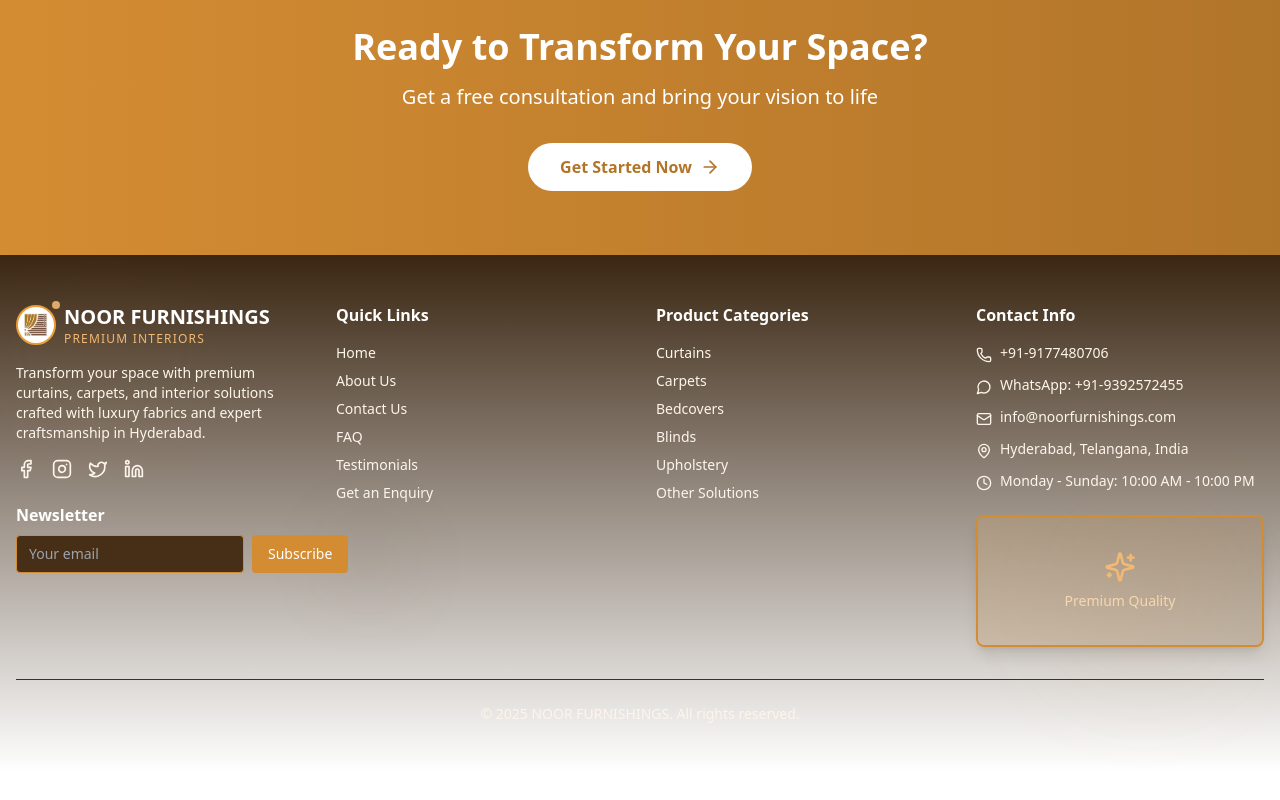
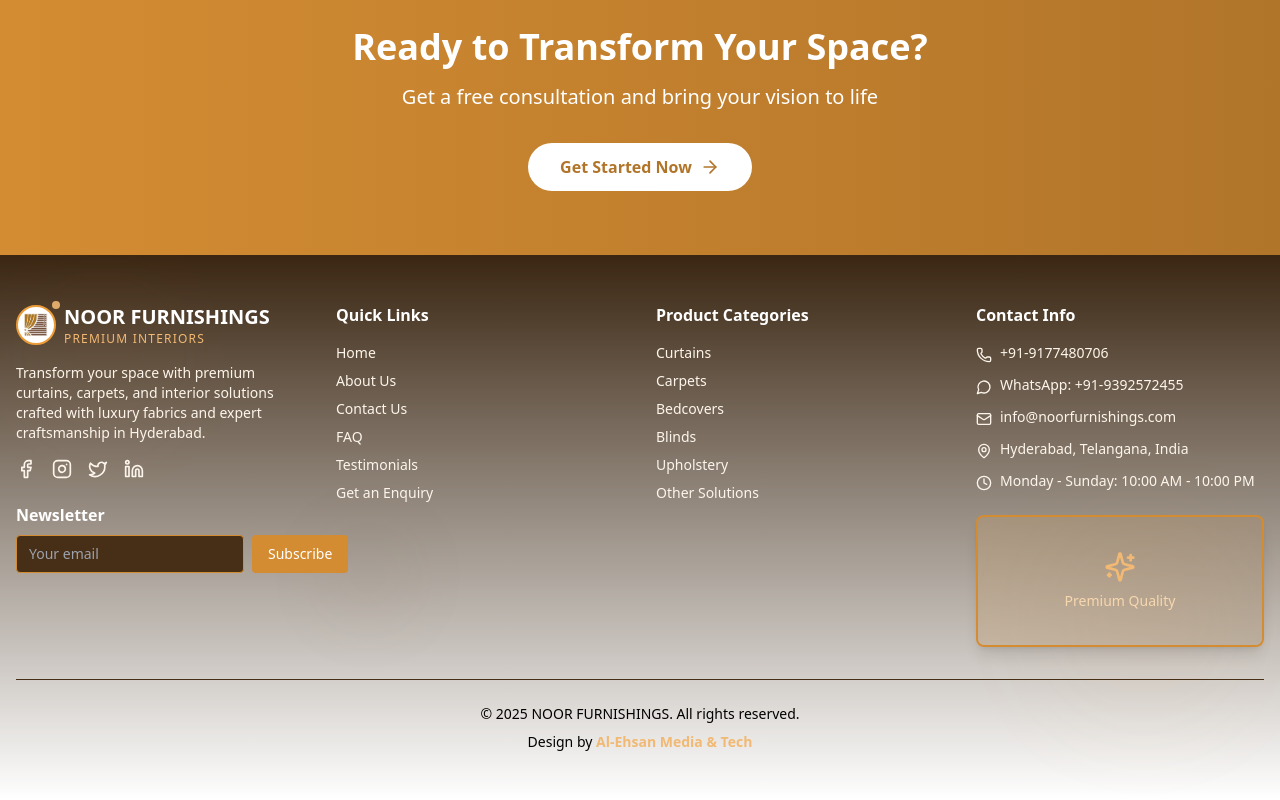
Before and after one commit to Misba9/NOOR-FURNISHINGS, a React (Vite) app: page / in a window 1280 px wide. Shown: the part 3475-4275 px from the top of the page. Before the commit the page ends 4247 px from the top, so only its background shows below. Built offline with nearby package versions, Linux system fonts and the light colour scheme; grey boxes are pictures that could not be loaded.

Commit message:
naem added

```diff
--- a/src/components/Footer.jsx
+++ b/src/components/Footer.jsx
@@ -136,8 +136,18 @@
           </div>
         </div>
 
-        <div className="border-t border-brown-800 mt-8 pt-6 text-center text-sm">
+        <div className="border-t text-black border-brown-800 mt-8 pt-6 text-center text-sm">
           <p>&copy; {currentYear} NOOR FURNISHINGS. All rights reserved.</p>
+          <p className="mt-2 text-black">
+            Design by <a
+              href="https://alehsanmt.com/"
+              target="_blank"
+              rel="noopener noreferrer"
+              className="text-gold-400 hover:text-black transition-colors font-bold"
+            >
+              Al-Ehsan Media & Tech
+            </a>
+          </p>
         </div>
       </div>
     </footer>
```
Also changed, not shown: 1 other file (tests, documents, lock files or other folders).
